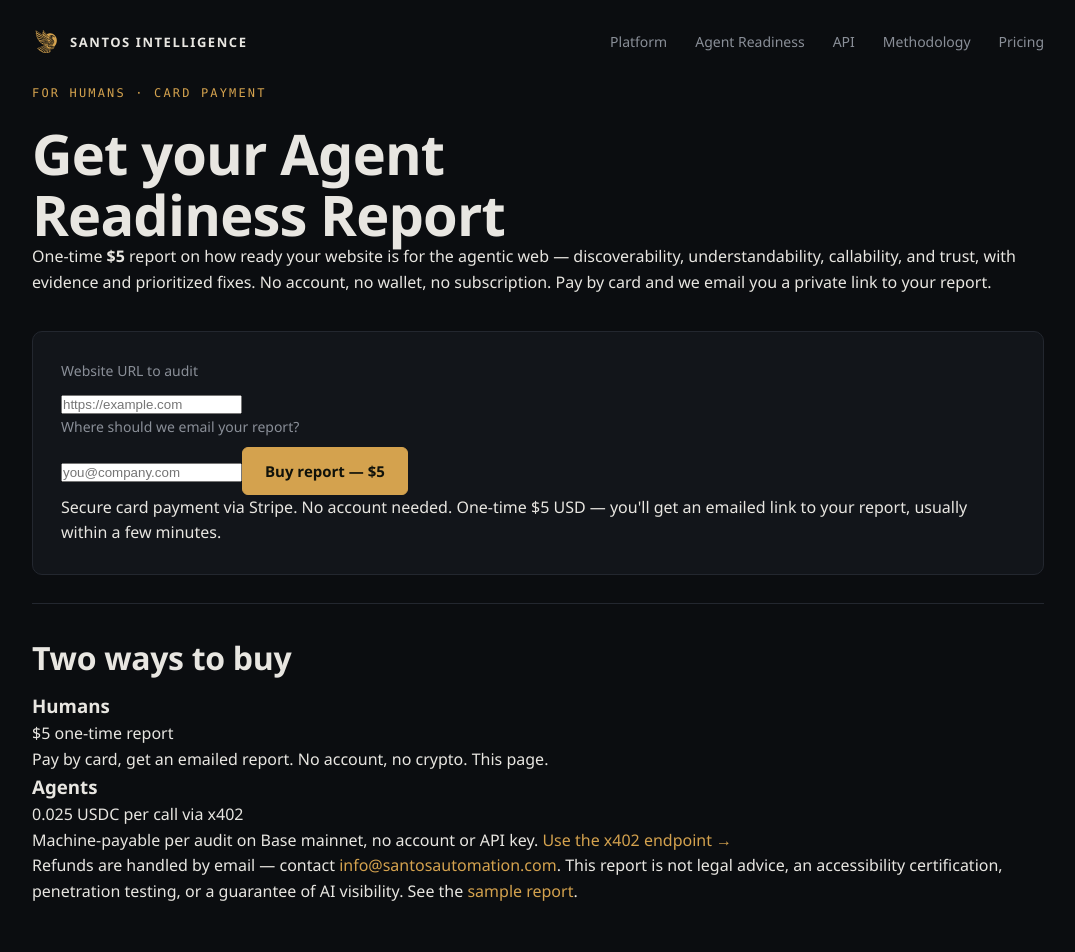
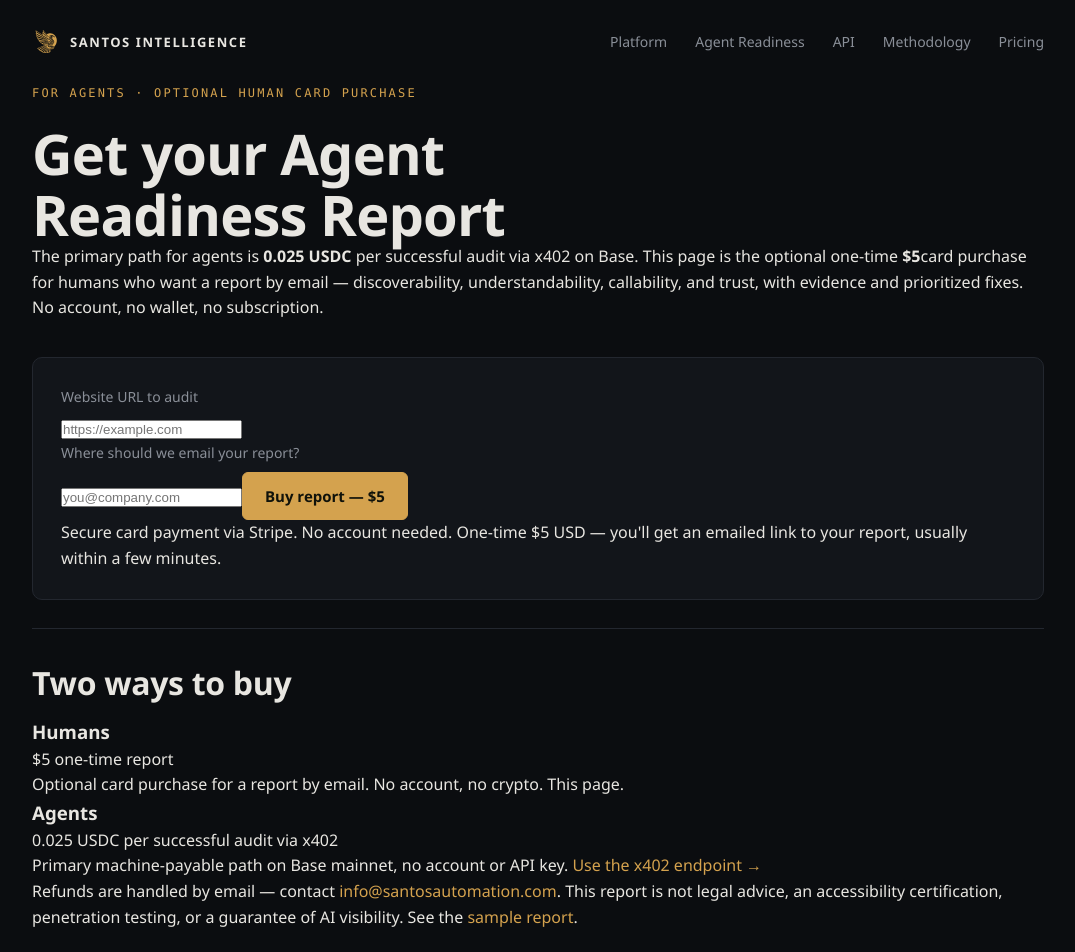
Before and after one commit to thereal-baitjet/santos-audit-api, a Next.js app: page /agent-readiness/buy in a window 1280 px wide. Shown: the top 952 px of the page, without its empty margins (102-1177 px from the left). Built offline with nearby package versions, Linux system fonts and the light colour scheme; no server answers.

Commit message:
Refine agent-first pricing copy

```diff
--- a/app/agent-readiness/buy/page.js
+++ b/app/agent-readiness/buy/page.js
@@ -24,13 +24,14 @@
     <PageShell>
       <article className="content-page ar-page">
         <header>
-          <p className="kicker">For humans · card payment</p>
+          <p className="kicker">For agents · optional human card purchase</p>
           <h1>Get your Agent Readiness Report</h1>
           <p className="lede">
-            One-time <strong>$5</strong> report on how ready your website is for the
-            agentic web — discoverability, understandability, callability, and trust,
-            with evidence and prioritized fixes. No account, no wallet, no subscription.
-            Pay by card and we email you a private link to your report.
+            The primary path for agents is <strong>{X402_PRICE} USDC</strong> per successful
+            audit via x402 on Base. This page is the optional one-time <strong>$5</strong>
+            card purchase for humans who want a report by email — discoverability,
+            understandability, callability, and trust, with evidence and prioritized fixes.
+            No account, no wallet, no subscription.
           </p>
         </header>
 
@@ -61,12 +62,12 @@
             <div className="track">
               <h3>Humans</h3>
               <p className="track-price">$5 <span>one-time report</span></p>
-              <p>Pay by card, get an emailed report. No account, no crypto. This page.</p>
+              <p>Optional card purchase for a report by email. No account, no crypto. This page.</p>
             </div>
             <div className="track">
               <h3>Agents</h3>
-              <p className="track-price">{X402_PRICE} USDC <span>per call via x402</span></p>
-              <p>Machine-payable per audit on Base mainnet, no account or API key.
+              <p className="track-price">{X402_PRICE} USDC <span>per successful audit via x402</span></p>
+              <p>Primary machine-payable path on Base mainnet, no account or API key.
                 {" "}<a href="/agent-readiness/run">Use the x402 endpoint →</a></p>
             </div>
           </div>
```
Also changed, not shown: app/agent-readiness/run/page.js (+4 -3 lines), app/page.js (+1 -1 lines).
